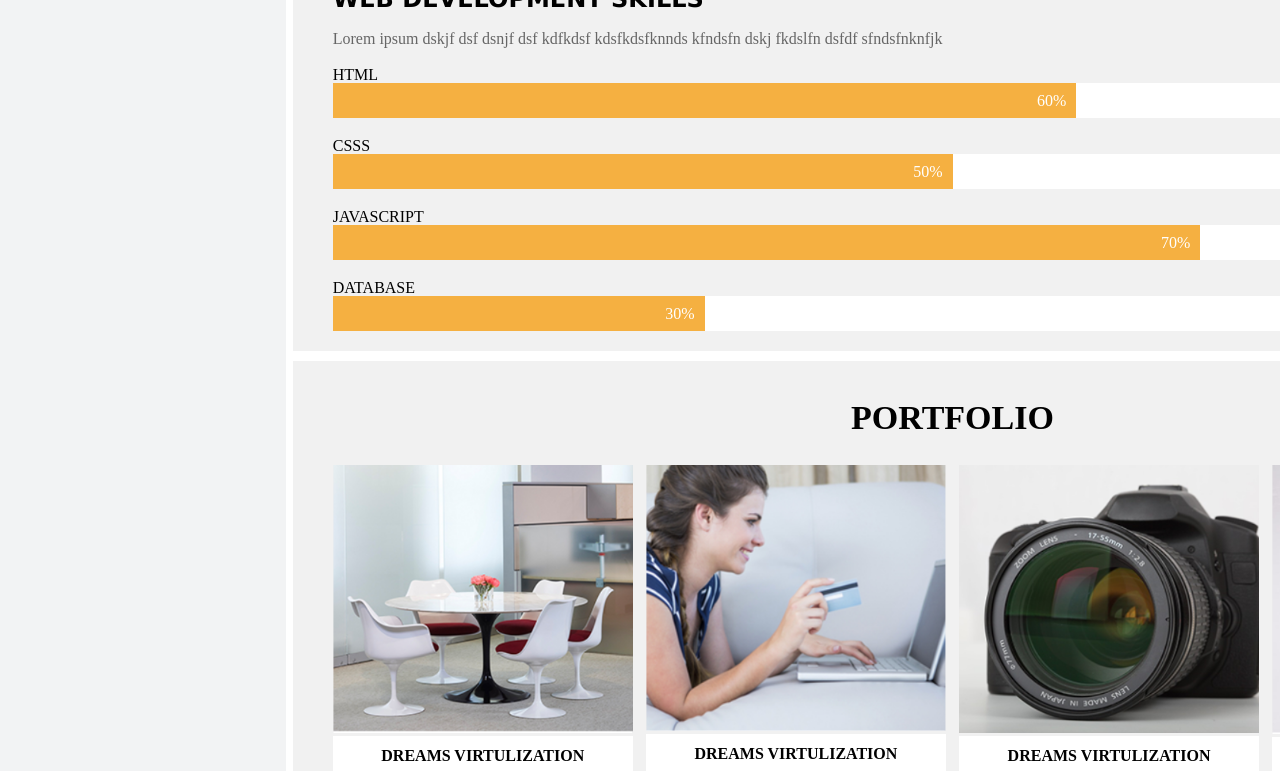
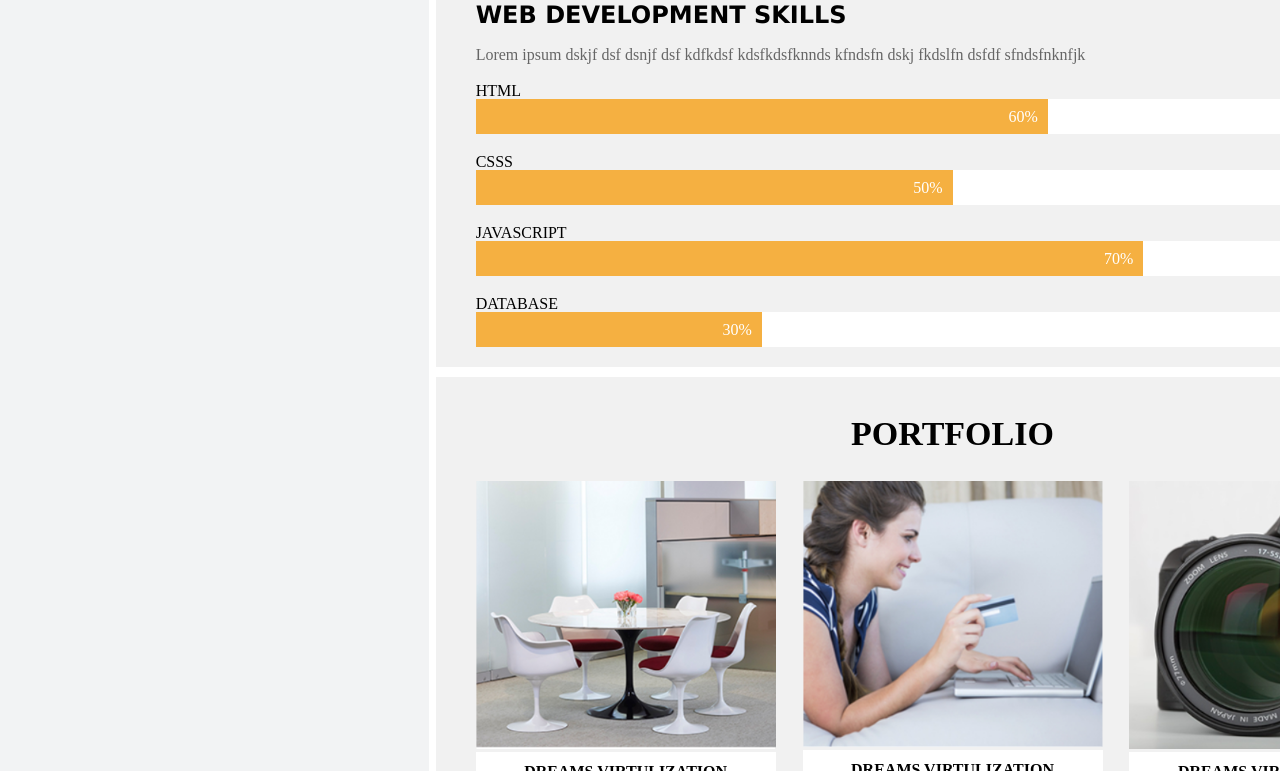
Before and after one commit to matrix2/HTML-CSS, a plain HTML site: page week02/index.html in a window 1280 px wide. Shown: the part 683-1454 px from the top of the page. Drawn offline with Linux system fonts and the light colour scheme.

Commit message:
Add files via upload

```diff
--- a/week02/style.css
+++ b/week02/style.css
@@ -47,8 +47,8 @@
 
 .container {
     background-color: #fff;
-    margin: 40px auto;
-    WIDTH:70%;
+    margin: 40px AUTO;
+    WIDTH:55%;
     margin-top:110px;
     padding:2px;
 
```
